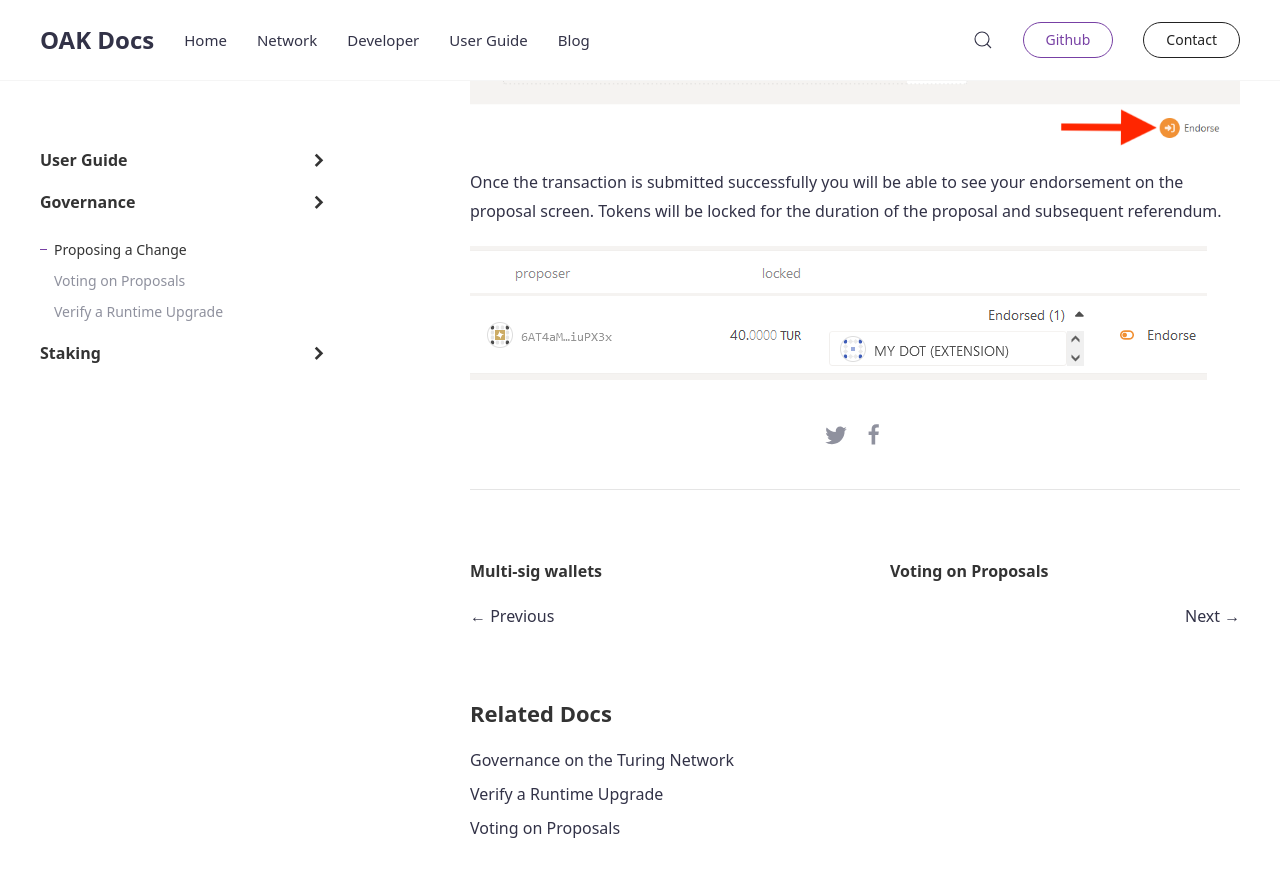
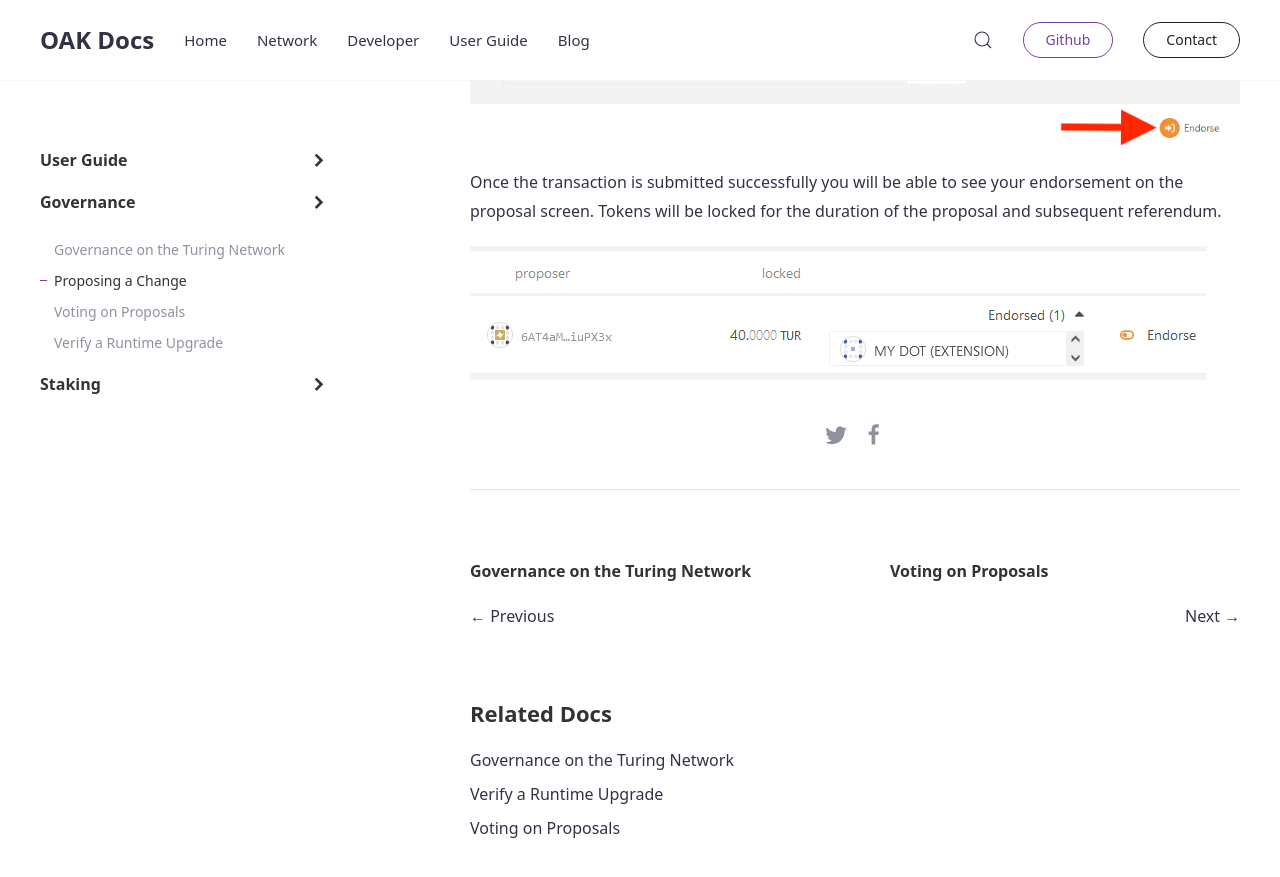
Before and after one commit to AvaProtocol/OAK-docs, a Jekyll site: the page built from _docs/governance-propose-change.md, in a window 1280 px wide and 900 px high, scrolled down 6864 px. Shown: the top 877 px of the window. Built offline with Jekyll 4.4.1, drawn with Linux system fonts in a browser that asks for light colours.

Commit message:
Show doc named "governance-turing-overview"

```diff
--- a/_data/navigation_docs.yml
+++ b/_data/navigation_docs.yml
@@ -33,6 +33,7 @@
 - title: Governance
   group: 3
   docs:
+  - governance-turing-overview
   - governance-propose-change
   - vote-on-proposal
   - verify-runtime-upgrade
```
